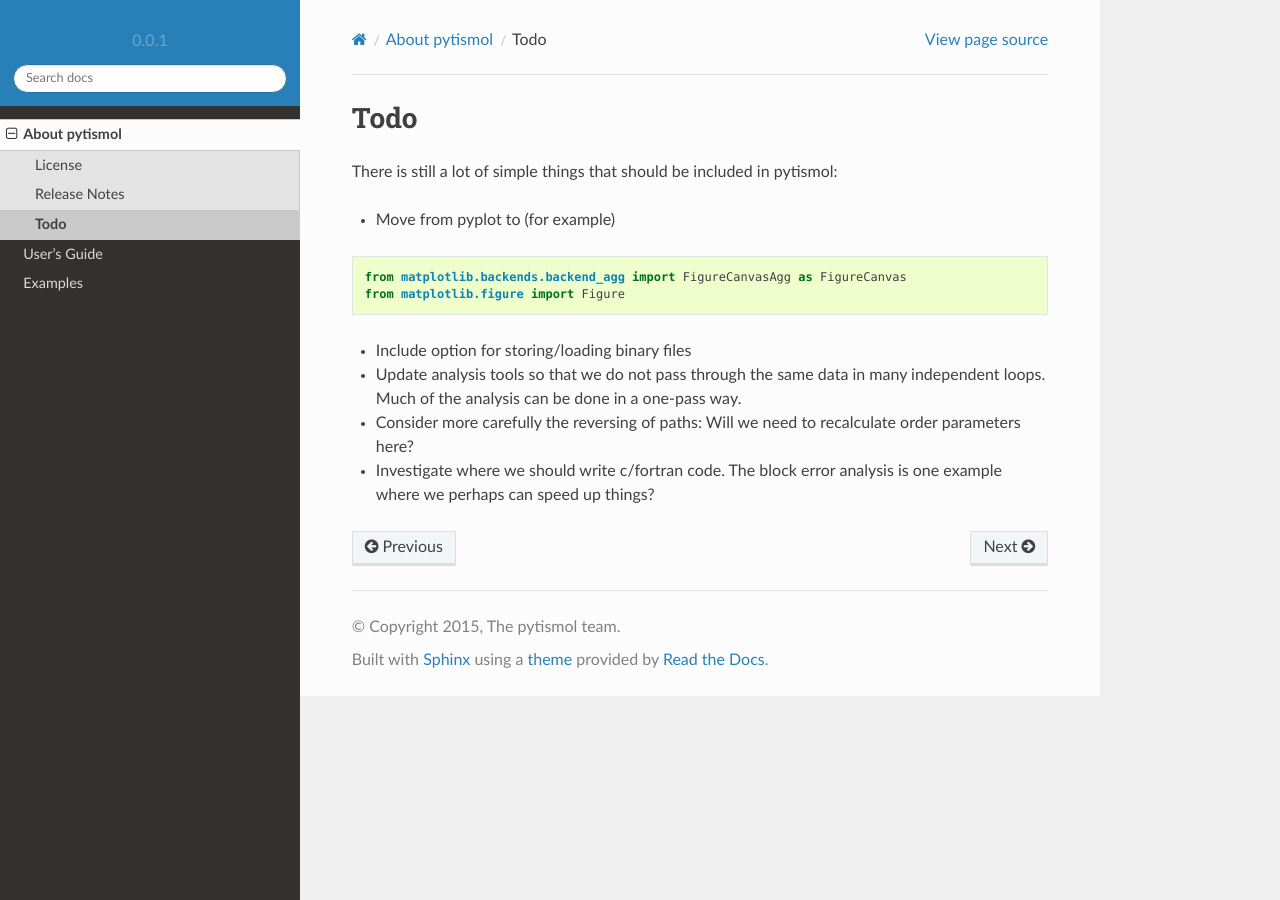
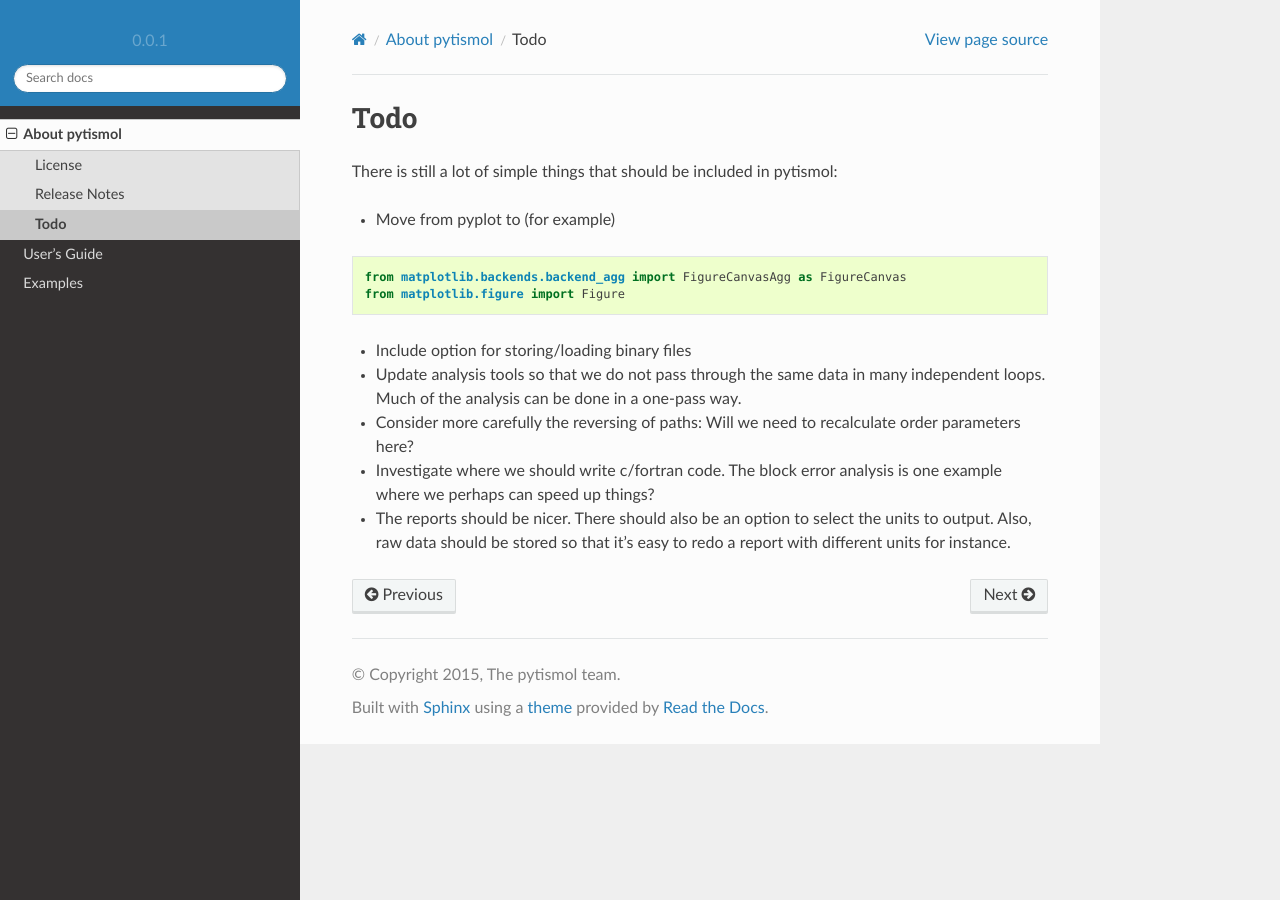
Before and after one commit to jonasjaeger-sci/mod905, a Sphinx documentation site: the page built from docs/about/todo.rst, in a window 1280 px wide. Built offline with Sphinx 7.4.7 and the Read the Docs theme 2.0.0, drawn with Linux system fonts in a browser that asks for light colours.

Commit message:
Added report/units to todo list

```diff
--- a/docs/about/todo.rst
+++ b/docs/about/todo.rst
@@ -24,3 +24,7 @@ There is still a lot of simple things that should be included in pytismol:
 
 - Investigate where we should write c/fortran code. The block error analysis
   is one example where we perhaps can speed up things?
+
+- The reports should be nicer. There should also be an option to select
+  the units to output. Also, raw data should be stored so that it's easy
+  to redo a report with different units for instance.
```
